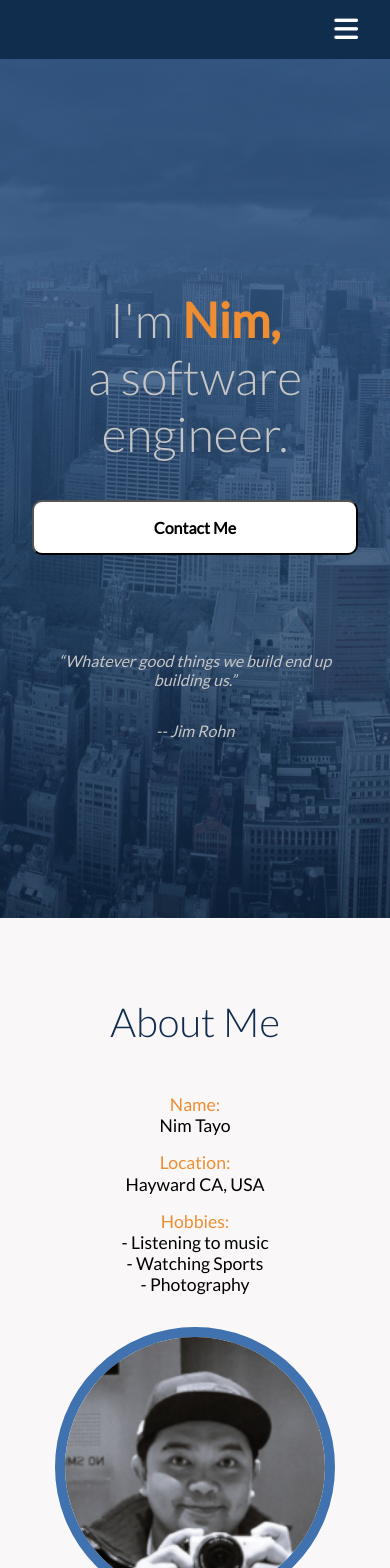
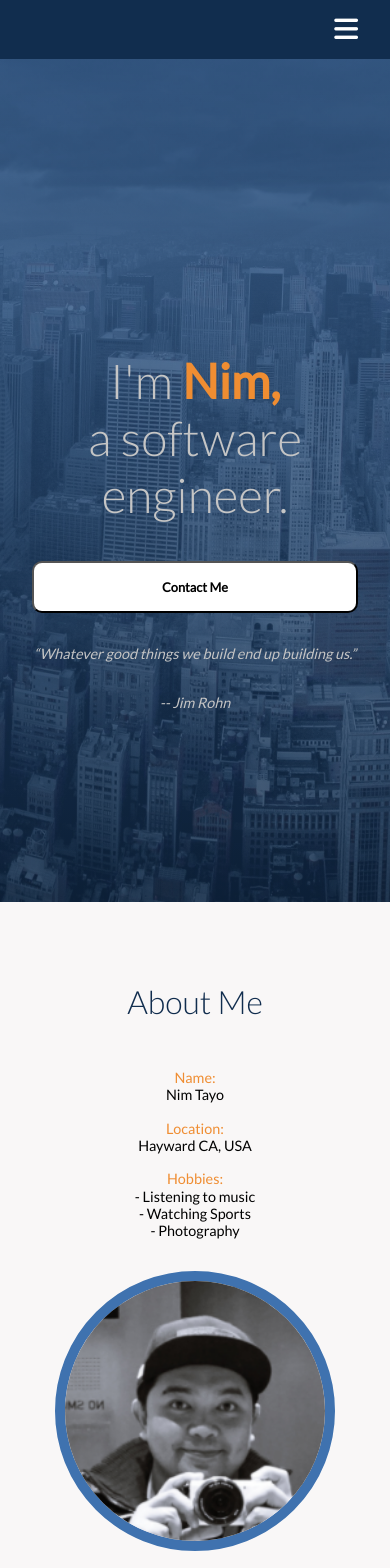
Before and after one commit to nimaester/personalsite, a React (Create React App) app: page / in a window 390 px wide. Shown: the top 1568 px of the page. Built offline with nearby package versions, Linux system fonts and the light colour scheme.

Commit message:
updated mobile styles

```diff
--- a/src/Contact.js
+++ b/src/Contact.js
@@ -40,9 +40,9 @@ const Contact = forwardRef((props, ref) => {
   }
 
   return (
-    <div ref={element}>
+    <div ref={ref}>
     <motion.section
-      ref={ref}
+      ref={element}
       className='contact'
       variants={primaryFadeAnimation}
       initial='hidden'
--- a/src/styles/_about.scss
+++ b/src/styles/_about.scss
@@ -135,7 +135,7 @@ $bg-2: #f9f7f7;
 @media screen and (max-width: 865px) {
   .hero {
     flex-direction: column;
-    margin-top: 2rem;
+    margin-top: 1rem;
     padding: 12rem 2rem 0rem 2rem;
     button {
       width: 100%;
@@ -151,7 +151,7 @@ $bg-2: #f9f7f7;
   .about-me {
     padding: 3rem 2rem 0rem 2rem;
     h2 {
-      font-size: 2.5rem;
+      font-size: 2rem;
       padding-bottom: 0rem;
     }
     .cards {
@@ -205,9 +205,6 @@ $bg-2: #f9f7f7;
 
   .about-me {
     padding: 1rem;
-    p {
-      font-size: 1rem !important;
-    }
     h2 {
       font-size: 2rem;
       padding-bottom: 0rem;
--- a/src/styles/_contact.scss
+++ b/src/styles/_contact.scss
@@ -65,7 +65,7 @@ $bg-2: #f9f7f7;
 
 @media screen and (max-width: 865px) {
   .contact {
-    padding: 5rem 5rem 0rem 5rem;
+    padding: 4rem 5rem 0rem 5rem;
     h2 {
       font-size: 2.5rem;
     }
@@ -78,5 +78,9 @@ $bg-2: #f9f7f7;
 }
 
 @media screen and (max-width: 420px) {
-
+  .contact {
+    h2 {
+      font-size: 2rem;
+    }
+  }
 }
--- a/src/styles/_experience.scss
+++ b/src/styles/_experience.scss
@@ -65,7 +65,7 @@ $bg-2: #f9f7f7;
   .experience {
     padding: 3rem 1rem 0rem 1rem;
     h2 {
-      font-size: 2.5rem;
+      font-size: 2rem;
       padding-bottom: 0rem;
     }
     .exp-entry {
--- a/src/styles/_projects.scss
+++ b/src/styles/_projects.scss
@@ -77,12 +77,16 @@ $bg-2: #f9f7f7;
   .projects {
     padding: 3rem 1rem 0rem 1rem;
     h2 {
-      font-size: 2.5rem;
+      font-size: 2rem;
       padding-bottom: 0rem;
     }
     img, .project-desc {
-      width: 80%;
+      min-width: 90%;
+      max-width: 600px;
       margin: 0rem;
+    }
+    button {
+      margin: 1rem 8px 0rem 0rem;
     }
     .project {
       flex-direction: column-reverse;
--- a/src/styles/_skills.scss
+++ b/src/styles/_skills.scss
@@ -107,7 +107,7 @@ $bg-2: #f9f7f7;
     .skill-desc {
       padding: 10px;
       line-height: 1.3;
-      font-size: 0.6rem;
+      font-size: 0.6rem !important;
     }
   }
 }
--- a/src/styles/app.scss
+++ b/src/styles/app.scss
@@ -38,6 +38,21 @@ body {
   }
 }
 
+@media screen and (max-width: 420px) {
+  p {
+    font-size: 0.9rem !important;
+  }
+  button {
+    font-size: 0.8rem !important;
+  }
+  .quotes {
+    padding-top: 1rem !important;
+  }
+  .quotee {
+    padding-bottom: 2rem;
+  }
+}
+
 @import "./about";
 @import "./nav";
 @import "./experience";
```
